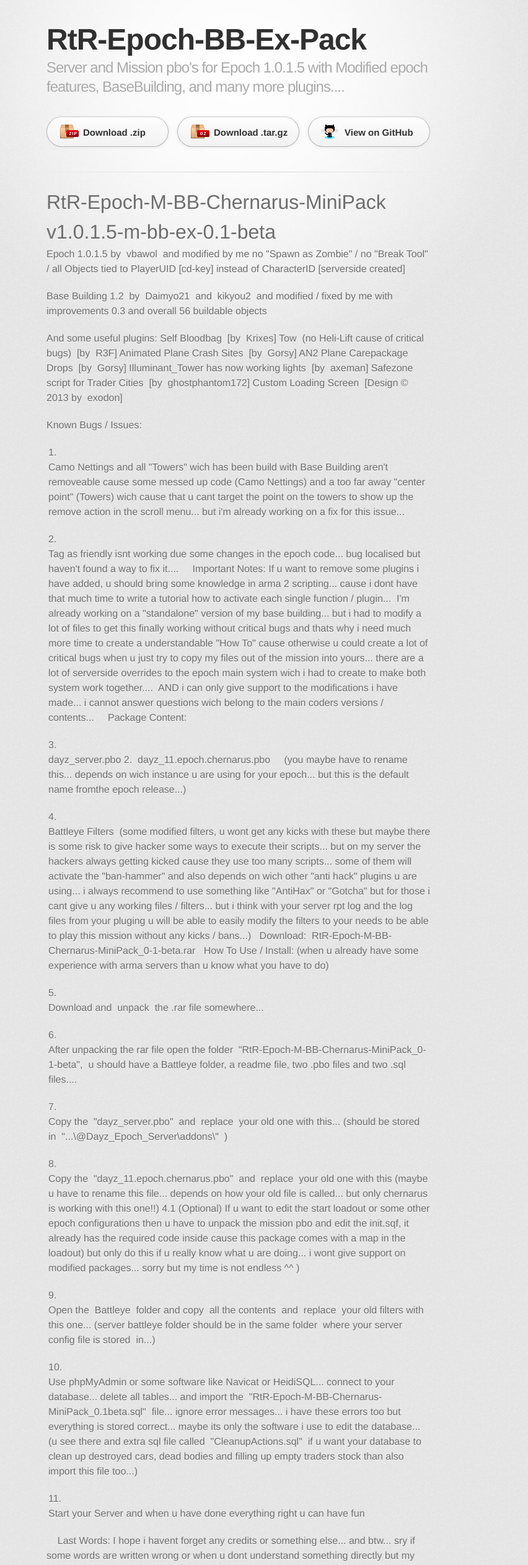
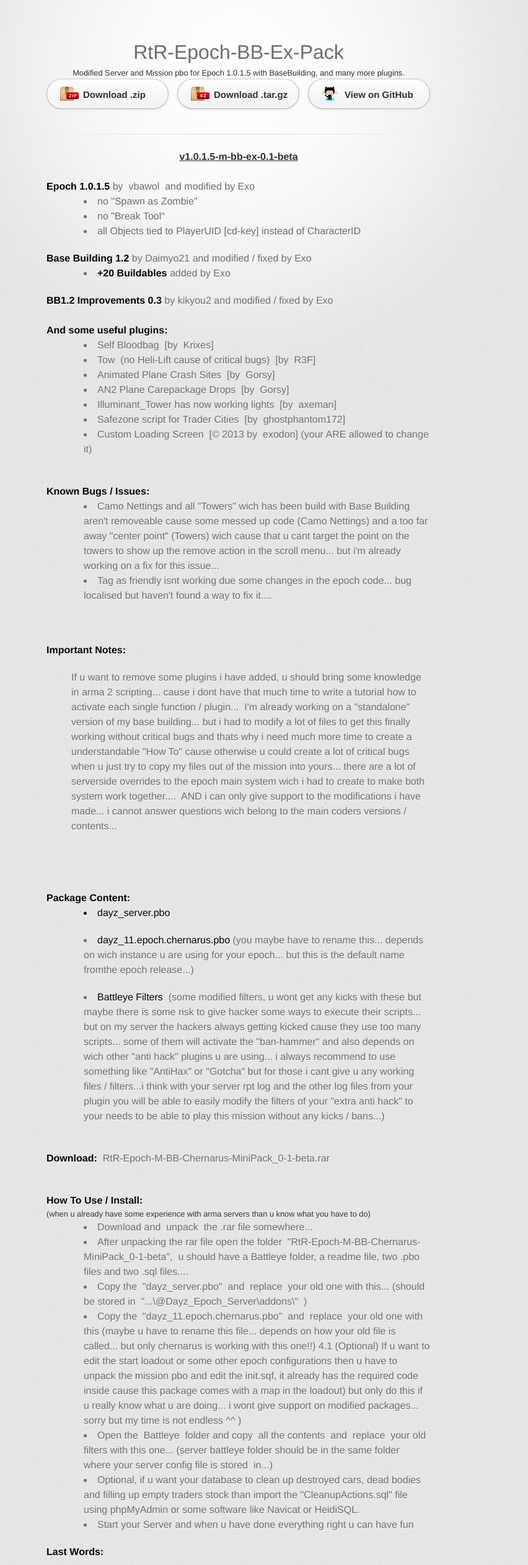
Before and after one commit to exodon87/RtR-BB-EX-ModPack, a plain HTML site: page index.html in a window 1280 px wide. Shown: the top 2525 px of the page at 62% size, without its empty margins (255-1107 px from the left). Drawn offline with Linux system fonts and the light colour scheme; a web font is replaced by a local one.

Commit message:
Beta 0.2 Release

```diff
--- a/index.html
+++ b/index.html
@@ -1,100 +1,141 @@
 <!DOCTYPE html>
-<html>
-  <head>
-    <meta charset='utf-8'>
+<html><head>
+<meta charset="utf-8">
 <meta http-equiv="X-UA-Compatible" content="chrome=1">
-    <link href='https://fonts.googleapis.com/css?family=Chivo:900' rel='stylesheet' type='text/css'>
-    <link rel="stylesheet" type="text/css" href="stylesheets/stylesheet.css" media="screen" />
-    <link rel="stylesheet" type="text/css" href="stylesheets/pygment_trac.css" media="screen" />
-    <link rel="stylesheet" type="text/css" href="stylesheets/print.css" media="print" />
-    <!--[if lt IE 9]>
-    <script src="//html5shiv.googlecode.com/svn/trunk/html5.js"></script>
-    <![endif]-->
-    <title>RtR-Epoch-BB-Ex-Pack by exodon87</title>
+<link href="https://fonts.googleapis.com/css?family=Chivo:900" rel="stylesheet" type="text/css">
+<link rel="stylesheet" type="text/css" href="stylesheets/stylesheet.css" media="screen">
+<link rel="stylesheet" type="text/css" href="stylesheets/pygment_trac.css" media="screen">
+<link rel="stylesheet" type="text/css" href="stylesheets/print.css" media="print">
+<!--[if lt IE 9]> <script src="//html5shiv.googlecode.com/svn/trunk/html5.js"></script> <![endif]--><title>RtR-Epoch-BB-Ex-Pack by exodon87</title>
+
 </head>
 
   <body>
 <div id="container">
+<div style="text-align: center;"> </div>
 <div class="inner">
-
-        <header>
-          <h1>RtR-Epoch-BB-Ex-Pack</h1>
-          <h2>Server and Mission pbo's for Epoch 1.0.1.5 with Modified epoch features, BaseBuilding, and many more plugins....</h2>
-        </header>
-
-        <section id="downloads" class="clearfix">
-          <a href="https://github.com/exodon87/RtR-BB-EX-ModPack/zipball/master" id="download-zip" class="button"><span>Download .zip</span></a>
-          <a href="https://github.com/exodon87/RtR-BB-EX-ModPack/tarball/master" id="download-tar-gz" class="button"><span>Download .tar.gz</span></a>
-          <a href="https://github.com/exodon87/RtR-BB-EX-ModPack" id="view-on-github" class="button"><span>View on GitHub</span></a>
-        </section>
-
-        <hr>
-
-        <section id="main_content">
-          <h1>
-<a name="rtr-epoch-m-bb-chernarus-minipack" class="anchor" href="#rtr-epoch-m-bb-chernarus-minipack"><span class="octicon octicon-link"></span></a>RtR-Epoch-M-BB-Chernarus-MiniPack</h1>
-
-<h1>
-<a name="v1015-m-bb-ex-01-beta" class="anchor" href="#v1015-m-bb-ex-01-beta"><span class="octicon octicon-link"></span></a>v1.0.1.5-m-bb-ex-0.1-beta</h1>
-
-<p>Epoch 1.0.1.5 by  vbawol  and modified by me
-no "Spawn as Zombie" / no "Break Tool" / all Objects tied to PlayerUID [cd-key] instead of CharacterID [serverside created]</p>
-
-<p>Base Building 1.2  by  Daimyo21  and  kikyou2  and modified / fixed by me
-with improvements 0.3 and overall 56 buildable objects</p>
-
-<p>And some useful plugins:
-Self Bloodbag  [by  Krixes]
-Tow  (no Heli-Lift cause of critical bugs)  [by  R3F]
-Animated Plane Crash Sites  [by  Gorsy]
-AN2 Plane Carepackage Drops  [by  Gorsy]
-Illuminant_Tower has now working lights  [by  axeman]
-Safezone script for Trader Cities  [by  ghostphantom172]
-Custom Loading Screen  [Design © 2013 by  exodon]</p>
-
-<p>Known Bugs / Issues:  </p>
-
-<ol>
-<li><p>Camo Nettings and all "Towers" wich has been build with Base Building aren't removeable cause some messed up code (Camo Nettings) and a too far away "center point" (Towers) wich cause that u cant target the point on the towers to show up the remove action in the scroll menu... but i'm already working on a fix for this issue...</p></li>
-<li><p>Tag as friendly isnt working due some changes in the epoch code... bug localised but haven't found a way to fix it....
+<div style="text-align: center;"> <header> </header></div>
+<h1 style="text-align: center;">RtR-Epoch-BB-Ex-Pack</h1>
+<h6 style="text-align: center;">Modified Server and
+Mission pbo for Epoch 1.0.1.5 with&nbsp;BaseBuilding, and many more
+plugins.</h6>
+<section id="downloads" class="clearfix"> <a href="https://github.com/exodon87/RtR-BB-EX-ModPack/zipball/master" id="download-zip" class="button"><span>Download
+.zip</span></a> <a href="https://github.com/exodon87/RtR-BB-EX-ModPack/tarball/master" id="download-tar-gz" class="button"><span>Download
+.tar.gz</span></a> <a href="https://github.com/exodon87/RtR-BB-EX-ModPack" id="view-on-github" class="button"><span>View
+on GitHub</span></a> </section>
+<hr> <section id="main_content"> </section>
+<h4 style="text-decoration: underline; text-align: center;">v1.0.1.5-m-bb-ex-0.1-beta</h4>
+<br>
+<span style="color: rgb(2, 2, 2); font-weight: bold;">Epoch
+1.0.1.5</span> by&nbsp; vbawol&nbsp; and modified by Exo<br>
+<div style="margin-left: 40px;"><ul><li>no "Spawn as Zombie"</li><li>no "Break Tool"</li><li>all Objects tied to PlayerUID
+[cd-key] instead of CharacterID</li></ul></div>
+<ul>
 
 
-Important Notes:
-If u want to remove some plugins i have added, u should bring some knowledge in arma 2 scripting... cause i dont have that much time to write a tutorial how to activate each single function / plugin...  I'm already working on a "standalone" version of my base building... but i had to modify a lot of files to get this finally working without critical bugs and thats why i need much more time to create a understandable "How To" cause otherwise u could create a lot of critical bugs when u just try to copy my files out of the mission into yours... there are a lot of serverside overrides to the epoch main system wich i had to create to make both system work together....  AND i can only give support to the modifications i have made... i cannot answer questions wich belong to the main coders versions / contents...
+
+</ul><span style="font-weight: bold; color: black;">Base Building 1.2</span> by Daimyo21 and modified / fixed by Exo<br><div style="margin-left: 40px;"><ul><li><span style="font-weight: bold; color: rgb(2, 2, 2);">+20 Buildables</span> added by Exo</li></ul></div><span style="font-weight: bold; color: black;">BB1.2
+Improvements 0.3</span> by kikyou2 and modified / fixed by Exo<br>
+
+<span style="font-weight: bold; color: black;"><br></span><span style="font-weight: bold; color: rgb(3, 3, 3);">And some useful plugins:</span><br>
+<ul style="margin-left: 40px;"><li>
+Self Bloodbag&nbsp; [by&nbsp; Krixes]</li><li>Tow&nbsp; (no Heli-Lift cause of critical bugs)&nbsp;
+[by&nbsp; R3F]</li><li>Animated Plane Crash Sites&nbsp; [by&nbsp; Gorsy]</li><li>AN2 Plane Carepackage Drops&nbsp; [by&nbsp; Gorsy]</li><li>Illuminant_Tower has now working lights&nbsp; [by&nbsp; axeman]</li><li>Safezone script for Trader Cities&nbsp; [by&nbsp;
+ghostphantom172]</li><li>Custom Loading Screen&nbsp; [© 2013 by&nbsp; exodon] (your ARE allowed to change it)</li></ul><p></p>
+<br><span style="color: rgb(3, 3, 3); font-weight: bold;">Known Bugs / Issues:&nbsp;</span>
+
+<ul style="margin-left: 40px;"><li>Camo Nettings and all "Towers" wich has been build with
+Base Building aren't removeable cause some messed up code (Camo
+Nettings) and a too far away "center point" (Towers) wich cause that u
+cant target the point on the towers to show up the remove action in the
+scroll menu... but i'm already working on a fix for this issue...<br></li><li>Tag as friendly isnt working due some changes in the epoch
+code... bug localised but haven't found a way to fix it....</li></ul>
+
+<p style="margin-left: 40px;"><br></p><p><span style="font-weight: bold; color: rgb(2, 2, 2);">Important Notes:<br></span></p><div style="margin-left: 40px;">
+If u want to remove some plugins i have added, u should bring some
+knowledge in arma 2 scripting... cause i dont have that much time to
+write a tutorial how to activate each single function /
+plugin...&nbsp; I'm already working on a "standalone" version of my
+base building... but i had to modify a lot of files to get this finally
+working without critical bugs and thats why i need much more time to
+create a understandable "How To" cause otherwise u could create a lot
+of critical bugs when u just try to copy my files out of the mission
+into yours... there are a lot of serverside overrides to the epoch main
+system wich i had to create to make both system work
+together....&nbsp; AND i can only give support to the modifications
+i have made... i cannot answer questions wich belong to the main coders
+versions / contents...<br></div><p><br><br><br></p>
 
 
-Package Content:</p></li>
-<li><p>dayz_server.pbo
-2.  dayz_11.epoch.chernarus.pbo     (you maybe have to rename this... depends on wich instance u are using for your epoch... but this is the default name fromthe epoch release...)</p></li>
-<li><p>Battleye Filters  (some modified filters, u wont get any kicks with these but maybe there is some risk to give hacker some ways to execute their scripts... but on my server the hackers always getting kicked cause they use too many scripts... some of them will activate the "ban-hammer" and also depends on wich other "anti hack" plugins u are using... i always recommend to use something like "AntiHax" or "Gotcha" but for those i cant give u any working files / filters... but i think with your server rpt log and the log files from your pluging u will be able to easily modify the filters to your needs to be able to play this mission without any kicks / bans...)
 
-Download:  RtR-Epoch-M-BB-Chernarus-MiniPack_0-1-beta.rar
-
-How To Use / Install:
-(when u already have some experience with arma servers than u know what you have to do)
-  </p></li>
-<li><p>Download and  unpack  the .rar file somewhere...</p></li>
-<li><p>After unpacking the rar file open the folder  "RtR-Epoch-M-BB-Chernarus-MiniPack_0-1-beta",  u should have a Battleye folder, a readme file, two .pbo files and two .sql files....</p></li>
-<li><p>Copy the  "dayz_server.pbo"  and  replace  your old one with this... (should be stored in  "...\@Dayz_Epoch_Server\addons\"  )</p></li>
-<li><p>Copy the  "dayz_11.epoch.chernarus.pbo"  and  replace  your old one with this (maybe u have to rename this file... depends on how your old file is called... but only chernarus is working with this one!!)
-4.1 (Optional) If u want to edit the start loadout or some other epoch configurations then u have to unpack the mission pbo and edit the init.sqf, it already has the required code inside cause this package comes with a map in the loadout) but only do this if u really know what u are doing... i wont give support on modified packages... sorry but my time is not endless ^^ )</p></li>
-<li><p>Open the  Battleye  folder and copy  all the contents  and  replace  your old filters with this one... (server battleye folder should be in the same folder  where your server config file is stored  in...)</p></li>
-<li><p>Use phpMyAdmin or some software like Navicat or HeidiSQL... connect to your database... delete all tables... and import the  "RtR-Epoch-M-BB-Chernarus-MiniPack_0.1beta.sql"  file... ignore error messages... i have these errors too but everything is stored correct... maybe its only the software i use to edit the database... (u see there and extra sql file called  "CleanupActions.sql"  if u want your database to clean up destroyed cars, dead bodies and filling up empty traders stock than also import this file too...)</p></li>
-<li><p>Start your Server and when u have done everything right u can have fun</p></li>
-</ol><p>
-
-Last Words:
-I hope i havent forget any credits or something else... and btw... sry if some words are written wrong or when u dont understand something directly but my english is not the best ^^ i know that ^^ but i'm fine with that xD and when u find any bugs or exploits pls tell me so i can take a look into it... i already tested (together with some creativ players) nearly everything wich is possible to exploit or wich could cause bugs... only bugs are already in the "know issues" section... ^^ when u find something else the list will grow... but i hope it wont... cause i'm kind of a "Coding Noob" and it take a lot of time for me to fix bugs xD
-And if u want some more stuff in this package or if u may have a solution for the known issues, then dont hesitate to contact me...</p>
-        </section>
-
-        <footer>
-          RtR-Epoch-BB-Ex-Pack is maintained by <a href="https://github.com/exodon87">exodon87</a><br>
-          This page was generated by <a href="http://pages.github.com">GitHub Pages</a>. Tactile theme by <a href="https://twitter.com/jasonlong">Jason Long</a>.
-        </footer>
+<span style="font-weight: bold; color: rgb(1, 1, 1);">Package Content:</span><br><div style="margin-left: 40px; color: rgb(2, 2, 2);"><ul><li>dayz_server.pbo</li></ul></div><div style="margin-left: 40px;"><ul><li><span style="color: rgb(3, 3, 3);">dayz_11.epoch.chernarus.pbo</span> (you
+maybe have to rename this... depends on wich instance u are using for
+your epoch... but this is the default name fromthe epoch release...)</li></ul></div><ul style="margin-left: 40px;"><li><span style="color: rgb(1, 1, 1);">Battleye Filters</span>&nbsp; (some modified filters, u wont
+get any kicks with these but maybe there is some risk to give hacker
+some ways to execute their scripts... but on my server the hackers
+always getting kicked cause they use too many scripts... some of them
+will activate the "ban-hammer" and also depends on wich other "anti
+hack" plugins u are using... i always recommend to use something like
+"AntiHax" or "Gotcha" but for those i cant give u any working files /
+filters...i think with your server rpt log and the other log files from
+your plugin you will be able to easily modify the filters of your "extra anti hack" to your needs
+to be able to play this mission without any kicks / bans...)</li></ul><p><br><span style="font-weight: bold; color: rgb(1, 1, 1);">Download:</span>&nbsp;
+RtR-Epoch-M-BB-Chernarus-MiniPack_0-1-beta.rar<br><br></p><span style="font-weight: bold; color: rgb(6, 6, 6);">How To Use / Install:</span><br><h6>(when u already have some experience with arma servers than u know what
+you have to do)
+&nbsp;</h6><div style="margin-left: 40px;"><ul><li>Download and&nbsp; unpack&nbsp; the .rar file
+somewhere...<br></li><li>After unpacking the rar file open the folder&nbsp;
+"RtR-Epoch-M-BB-Chernarus-MiniPack_0-1-beta",&nbsp; u should have a
+Battleye folder, a readme file, two .pbo files and two .sql files....<br></li><li>Copy the&nbsp; "dayz_server.pbo"&nbsp;
+and&nbsp; replace&nbsp; your old one with this... (should be
+stored in&nbsp; "...\@Dayz_Epoch_Server\addons\"&nbsp; )<br></li><li>Copy the&nbsp; "dayz_11.epoch.chernarus.pbo"&nbsp;
+and&nbsp; replace&nbsp; your old one with this (maybe u have to
+rename this file... depends on how your old file is called... but only
+chernarus is working with this one!!)
+4.1 (Optional) If u want to edit the start loadout or some other epoch
+configurations then u have to unpack the mission pbo and edit the
+init.sqf, it already has the required code inside cause this package
+comes with a map in the loadout) but only do this if u really know what
+u are doing... i wont give support on modified packages... sorry but my
+time is not endless ^^ )<br></li><li>Open the&nbsp; Battleye&nbsp; folder and
+copy&nbsp; all the contents&nbsp; and&nbsp;
+replace&nbsp; your old filters with this one... (server battleye
+folder should be in the same folder&nbsp; where your server config
+file is stored&nbsp; in...)<br></li><li>Optional,
+if u want your database to clean up
+destroyed cars, dead bodies and filling up empty traders stock
+than&nbsp;import the "CleanupActions.sql" file using phpMyAdmin or some
+software like Navicat or
+HeidiSQL.<br></li><li>Start your Server and when u have done everything right u
+can have fun</li></ul></div><p></p>
 
 
+
+
+
+
+
+
+
+
+
+
+
+<p><span style="font-weight: bold; color: rgb(2, 2, 2);">Last Words:<br></span></p><div style="margin-left: 40px;">
+I hope i havent forget any credits or something else... and btw... sry
+if some words are written wrong or when u dont understand something
+directly but my english is not the best ^^ i know that ^^ but i'm fine
+with that xD and when u find any bugs or exploits pls tell me so i can
+take a look into it... i already tested (together with some creativ
+players) nearly everything wich is possible to exploit or wich could
+cause bugs... only bugs are already in the "know issues" section... ^^
+when u find something else the list will grow... but i hope it wont...
+cause i'm kind of a "Coding Noob" and it take a lot of time for me to
+fix bugs xD
+And if u want some more stuff in this package or if u may have a
+solution for the known issues, then dont hesitate to contact me...</div><p></p>
+<footer> RtR-Epoch-BB-Ex-Pack is maintained by <a href="https://github.com/exodon87">exodon87</a><br>
+This page was generated by <a href="http://pages.github.com">GitHub
+Pages</a>. Tactile theme by <a href="https://twitter.com/jasonlong">Jason Long</a>. </footer>
 </div>
 </div>
-  </body>
-</html>
+</body></html>
```
Lines whose indentation alone changed are shown as unchanged.
